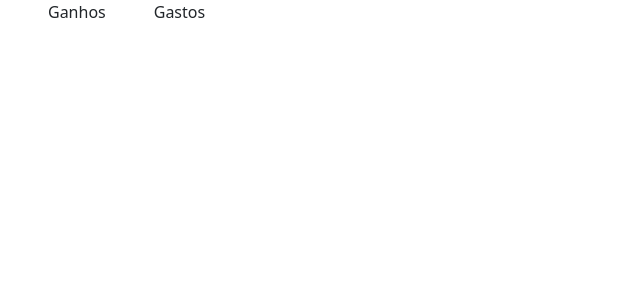
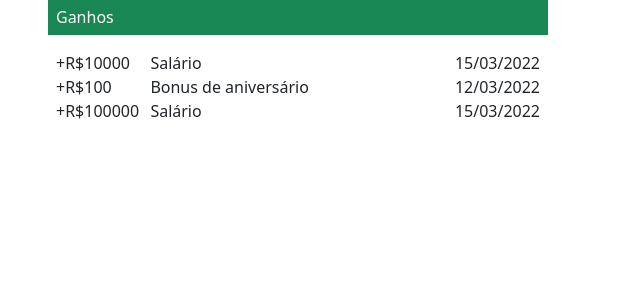
Before and after one commit to mathrangel/finance-app, a Vue app in the folder client/: page /home in a window 1280 px wide. Shown: the top 300 px of the page, without its empty margins (0-640 px from the left). Built offline with nearby package versions, Linux system fonts and the light colour scheme.

Commit message:
[client] create a initial card component

```diff
--- a/client/src/components/Card/card_default.vue
+++ b/client/src/components/Card/card_default.vue
@@ -1,7 +1,8 @@
 <template>
-  <div>
-    <span>{{ label }}</span>
-    <div>
+  <div style="width: 500px">
+    <h6 class="bg-success text-white p-2 ">{{ label }}</h6>
+    <div class="p-2">
+        <slot></slot>
     </div>
   </div>
 </template>
--- a/client/src/pages/Views/view_default.vue
+++ b/client/src/pages/Views/view_default.vue
@@ -1,8 +1,23 @@
 <template>
   <section>
     <div class="d-flex">
-      <AppCardDefault class="mx-5" label="Ganhos"></AppCardDefault>
-      <AppCardDefault label="Gastos"></AppCardDefault>
+      <AppCardDefault type="true" class="mx-5" label="Ganhos">
+        <div v-for="(item, index) of items" :key="index" class="d-flex justify-content-around">
+          <div style="width: 150px">
+            <span>
+              {{ item.type }}R${{ item.value }}
+            </span>
+          </div>
+          <div class="w-100">
+            <span>
+              {{ item.title }}
+            </span>
+          </div>
+          <span>
+            {{ item.date }}
+          </span>
+        </div>
+      </AppCardDefault>
     </div>
   </section>
 </template>
@@ -13,6 +28,15 @@ export default {
   name: 'ViewDefault',
   components: {
     AppCardDefault
+  },
+  data() {
+    return {
+      items: [
+        {title: 'Salário', type: '+', value: 10000, date: '15/03/2022'},
+        {title: 'Bonus de aniversário', type: '+', value: 100, date: '12/03/2022'},
+        {title: 'Salário', type: '+', value: 100000, date: '15/03/2022'},
+      ]
+    }
   }
 }
 </script>
```
